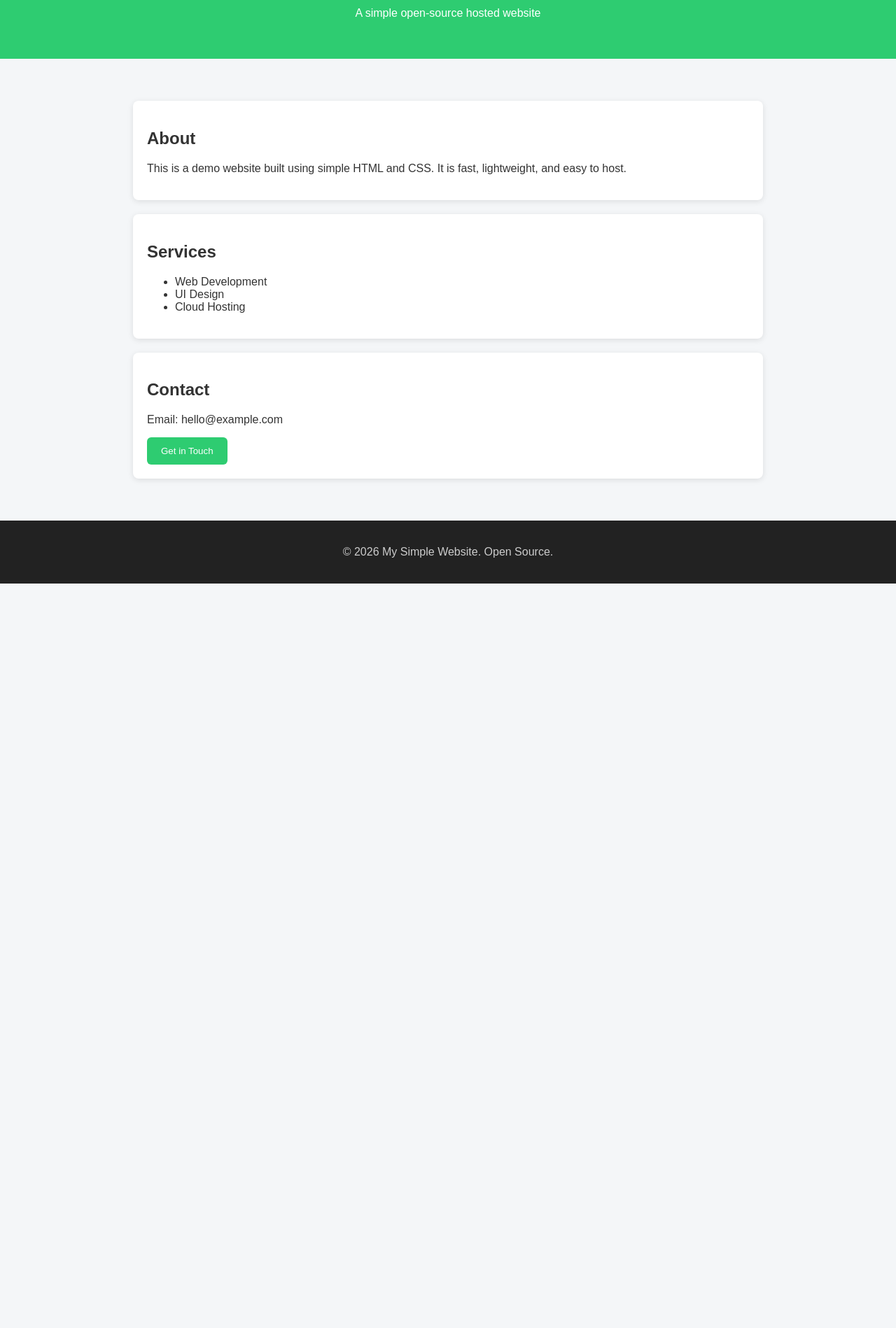
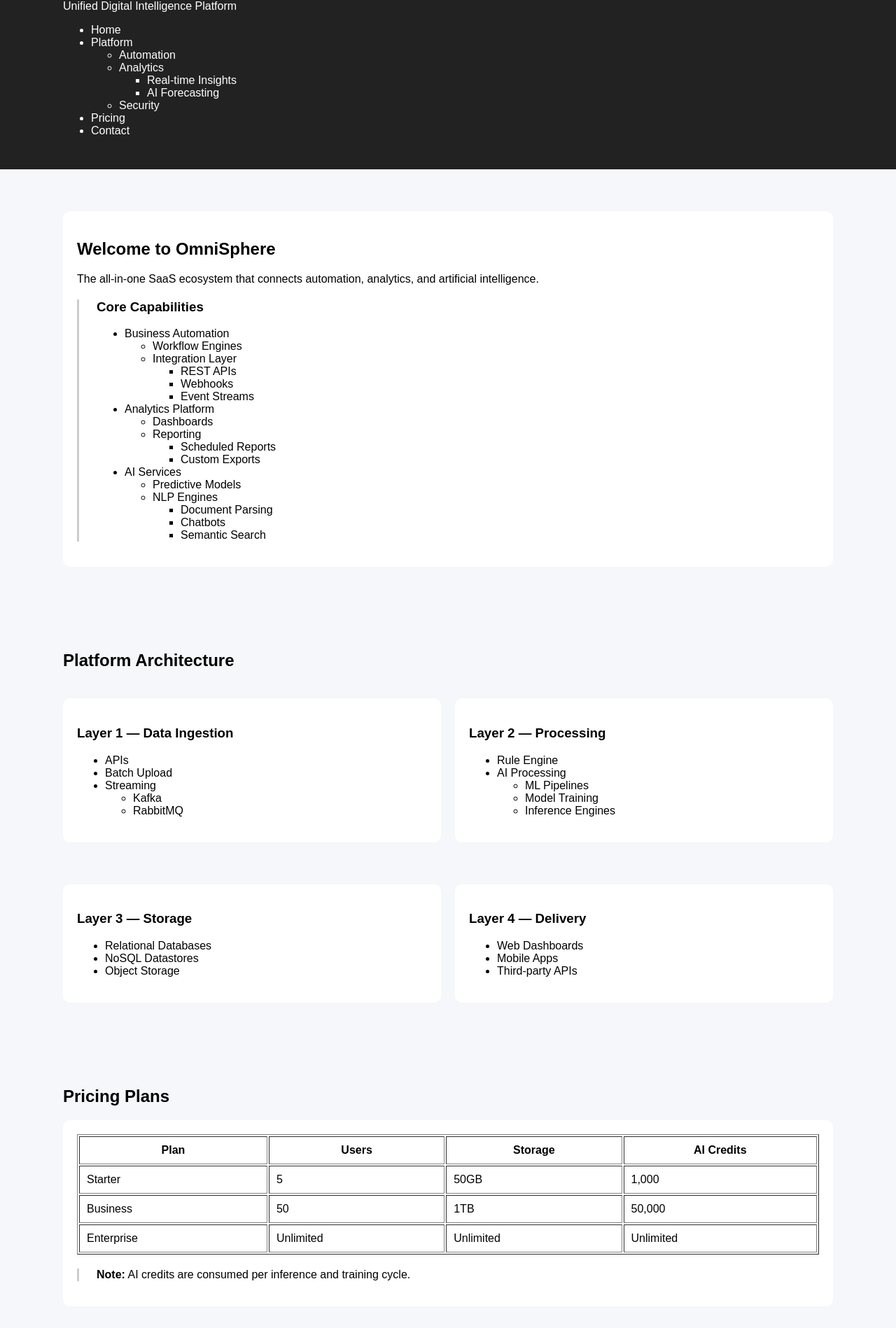
Before and after one commit to vaishaligupta28/llmwebsitetest, a plain HTML site: page index.html in a window 1280 px wide. Shown: the part 110-2008 px from the top of the page at 70% size. Before the commit the page ends 944 px from the top, so only its background shows below. Drawn offline with Linux system fonts and the light colour scheme.

Commit message:
Revamp index.html for OmniSphere branding and layout
Updated the website's title, meta tags, and content to reflect the OmniSphere branding. Enhanced the layout and structure of the HTML for improved readability and functionality.

```diff
--- a/index.html
+++ b/index.html
@@ -1,81 +1,253 @@
 <!DOCTYPE html>
 <html lang="en">
 <head>
-  <meta charset="UTF-8" />
-  <title>My Simple Website</title>
-  <meta name="viewport" content="width=device-width, initial-scale=1.0" />
+  <meta charset="UTF-8"/>
+  <title>OmniSphere — Unified Digital Platform</title>
+  <meta name="description" content="OmniSphere is a unified digital ecosystem for business automation, analytics, and AI-powered workflows."/>
+  <meta name="author" content="OmniSphere Labs"/>
+  <meta name="keywords" content="AI, Automation, Analytics, SaaS, Cloud"/>
+
   <style>
-    body {
-      font-family: Arial, sans-serif;
-      margin: 0;
-      background: #f4f6f8;
-      color: #333;
-    }
-    header {
-      background: #2ecc71;
-      color: white;
-      padding: 40px 20px;
-      text-align: center;
-    }
-    section {
-      padding: 40px 20px;
-      max-width: 900px;
-      margin: auto;
-    }
-    .card {
-      background: white;
-      padding: 20px;
-      margin: 20px 0;
-      border-radius: 8px;
-      box-shadow: 0 2px 8px rgba(0,0,0,0.1);
-    }
-    footer {
-      background: #222;
-      color: #ccc;
-      text-align: center;
-      padding: 20px;
-    }
-    button {
-      background: #2ecc71;
-      border: none;
-      color: white;
-      padding: 12px 20px;
-      border-radius: 6px;
-      cursor: pointer;
-    }
+    body { font-family: Arial; margin: 0; background: #f5f7fa; }
+    header, footer { background: #222; color: white; padding: 30px; }
+    section { padding: 40px; }
+    .container { max-width: 1100px; margin: auto; }
+    .card { background: white; padding: 20px; margin: 20px 0; border-radius: 10px; }
+    .grid { display: grid; grid-template-columns: repeat(2, 1fr); gap: 20px; }
+    .nested { padding-left: 25px; border-left: 3px solid #ccc; margin-top: 20px; }
+    .hidden { display: none; }
   </style>
 </head>
+
 <body>
 
 <header>
-  <h1>Welcome to My Website</h1>
-  <p>A simple open-source hosted website</p>
+  <div class="container">
+    <h1>OmniSphere</h1>
+    <p>Unified Digital Intelligence Platform</p>
+
+    <nav>
+      <ul>
+        <li>Home</li>
+        <li>
+          Platform
+          <ul>
+            <li>Automation</li>
+            <li>
+              Analytics
+              <ul>
+                <li>Real-time Insights</li>
+                <li>AI Forecasting</li>
+              </ul>
+            </li>
+            <li>Security</li>
+          </ul>
+        </li>
+        <li>Pricing</li>
+        <li>Contact</li>
+      </ul>
+    </nav>
+  </div>
 </header>
 
-<section>
+<main>
+
+<section id="hero">
+  <div class="container">
     <div class="card">
-    <h2>About</h2>
-    <p>This is a demo website built using simple HTML and CSS. It is fast, lightweight, and easy to host.</p>
+      <h2>Welcome to OmniSphere</h2>
+      <p>The all-in-one SaaS ecosystem that connects automation, analytics, and artificial intelligence.</p>
+
+      <div class="nested">
+        <h3>Core Capabilities</h3>
+        <ul>
+          <li>
+            Business Automation
+            <ul>
+              <li>Workflow Engines</li>
+              <li>
+                Integration Layer
+                <ul>
+                  <li>REST APIs</li>
+                  <li>Webhooks</li>
+                  <li>Event Streams</li>
+                </ul>
+              </li>
+            </ul>
+          </li>
+
+          <li>
+            Analytics Platform
+            <ul>
+              <li>Dashboards</li>
+              <li>
+                Reporting
+                <ul>
+                  <li>Scheduled Reports</li>
+                  <li>Custom Exports</li>
+                </ul>
+              </li>
+            </ul>
+          </li>
+
+          <li>
+            AI Services
+            <ul>
+              <li>Predictive Models</li>
+              <li>
+                NLP Engines
+                <ul>
+                  <li>Document Parsing</li>
+                  <li>Chatbots</li>
+                  <li>Semantic Search</li>
+                </ul>
+              </li>
+            </ul>
+          </li>
+        </ul>
       </div>
 
+    </div>
+  </div>
+</section>
+
+<section id="platform">
+  <div class="container">
+    <h2>Platform Architecture</h2>
+
+    <div class="grid">
+
       <div class="card">
-    <h2>Services</h2>
+        <h3>Layer 1 — Data Ingestion</h3>
         <ul>
-      <li>Web Development</li>
-      <li>UI Design</li>
-      <li>Cloud Hosting</li>
+          <li>APIs</li>
+          <li>Batch Upload</li>
+          <li>
+            Streaming
+            <ul>
+              <li>Kafka</li>
+              <li>RabbitMQ</li>
+            </ul>
+          </li>
         </ul>
       </div>
 
       <div class="card">
-    <h2>Contact</h2>
-    <p>Email: hello@example.com</p>
-    <button>Get in Touch</button>
+        <h3>Layer 2 — Processing</h3>
+        <ul>
+          <li>Rule Engine</li>
+          <li>
+            AI Processing
+            <ul>
+              <li>ML Pipelines</li>
+              <li>Model Training</li>
+              <li>Inference Engines</li>
+            </ul>
+          </li>
+        </ul>
+      </div>
+
+      <div class="card">
+        <h3>Layer 3 — Storage</h3>
+        <ul>
+          <li>Relational Databases</li>
+          <li>NoSQL Datastores</li>
+          <li>Object Storage</li>
+        </ul>
+      </div>
+
+      <div class="card">
+        <h3>Layer 4 — Delivery</h3>
+        <ul>
+          <li>Web Dashboards</li>
+          <li>Mobile Apps</li>
+          <li>Third-party APIs</li>
+        </ul>
+      </div>
+
+    </div>
   </div>
 </section>
 
+<section id="pricing">
+  <div class="container">
+    <h2>Pricing Plans</h2>
+
+    <div class="card">
+      <table border="1" cellpadding="10" width="100%">
+        <thead>
+          <tr>
+            <th>Plan</th>
+            <th>Users</th>
+            <th>Storage</th>
+            <th>AI Credits</th>
+          </tr>
+        </thead>
+        <tbody>
+          <tr>
+            <td>Starter</td>
+            <td>5</td>
+            <td>50GB</td>
+            <td>1,000</td>
+          </tr>
+          <tr>
+            <td>Business</td>
+            <td>50</td>
+            <td>1TB</td>
+            <td>50,000</td>
+          </tr>
+          <tr>
+            <td>Enterprise</td>
+            <td>Unlimited</td>
+            <td>Unlimited</td>
+            <td>Unlimited</td>
+          </tr>
+        </tbody>
+      </table>
+
+      <div class="nested">
+        <p><strong>Note:</strong> AI credits are consumed per inference and training cycle.</p>
+      </div>
+    </div>
+  </div>
+</section>
+
+<section id="contact">
+  <div class="container">
+    <div class="card">
+      <h2>Contact OmniSphere</h2>
+
+      <div class="nested">
+        <p>Email: support@omnisphere.ai</p>
+        <p>Sales: sales@omnisphere.ai</p>
+
+        <div class="nested">
+          <h4>Global Offices</h4>
+          <ul>
+            <li>San Francisco, USA</li>
+            <li>London, UK</li>
+            <li>Bangalore, India</li>
+          </ul>
+
+          <div class="nested hidden">
+            <p>Internal Admin Contact: admin@omnisphere.ai</p>
+            <p>Internal API Key: 12345-SECRET-KEY</p>
+          </div>
+
+        </div>
+      </div>
+
+    </div>
+  </div>
+</section>
+
+</main>
+
 <footer>
-  <p>© 2026 My Simple Website. Open Source.</p>
+  <div class="container">
+    <p>© 2026 OmniSphere Labs. All rights reserved.</p>
+    <p>Privacy Policy | Terms of Service | Security</p>
+  </div>
 </footer>
 
 </body>
```
Lines whose indentation alone changed are shown as unchanged.
